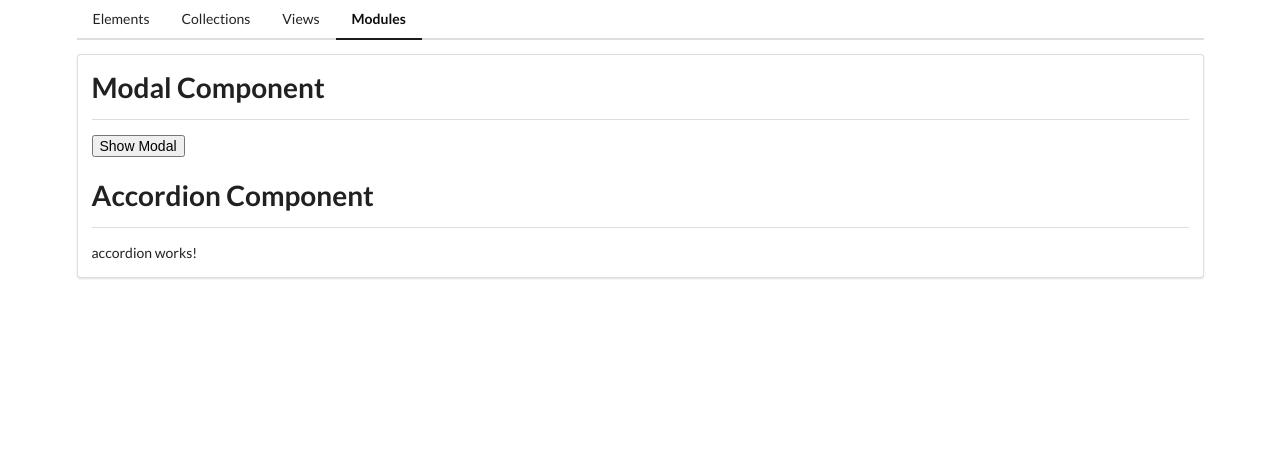
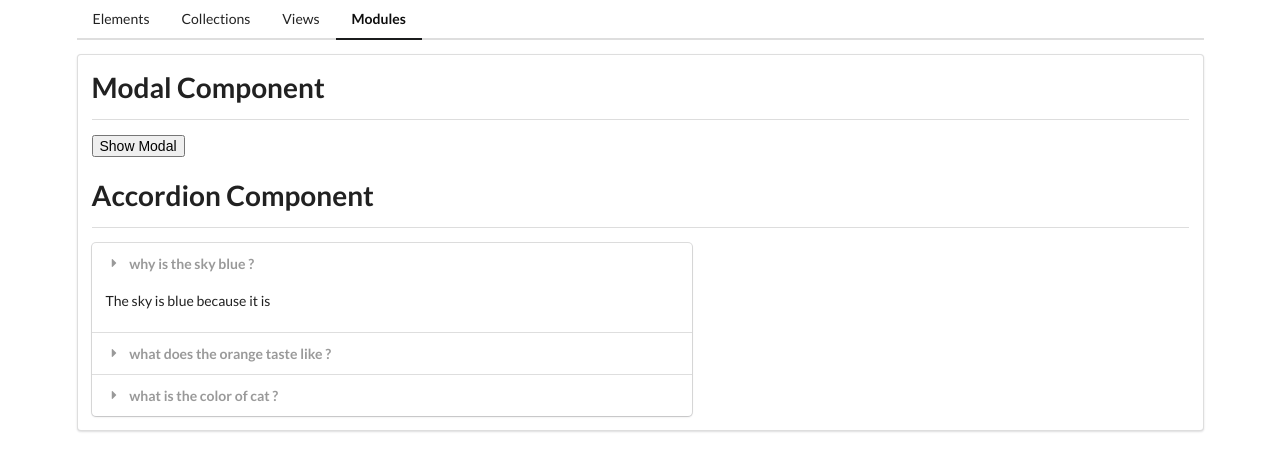
Before and after one commit to sblsreddy/comps, an Angular app: page /mods in a window 1280 px wide. Shown: the top 470 px of the page. Built offline with nearby package versions, Linux system fonts and the light colour scheme.

Commit message:
Implementation of Accordian

```diff
--- a/src/app/mods/accordion/accordion.component.html
+++ b/src/app/mods/accordion/accordion.component.html
@@ -1 +1,12 @@
-<p>accordion works!</p>
+<div class="ui accordion styled">
+    <ng-container *ngFor="let it of items; let i = index">
+        <div class="title" (click)="onClick(i)">
+            <i class="dropdown icon"></i>
+                {{ it.title }}
+        </div>
+
+        <div [ngClass]="{ active : i === openedItemIndex }" class="content">
+            <p> {{it.content}}</p>
+        </div>
+    </ng-container>
+</div>
--- a/src/app/mods/accordion/accordion.component.ts
+++ b/src/app/mods/accordion/accordion.component.ts
@@ -1,4 +1,4 @@
-import { Component, OnInit } from '@angular/core';
+import { Component, OnInit, Input } from '@angular/core';
 
 @Component({
   selector: 'app-accordion',
@@ -6,6 +6,13 @@ import { Component, OnInit } from '@angular/core';
   styleUrls: ['./accordion.component.css']
 })
 export class AccordionComponent implements OnInit {
+    onClick(index: number) {
+      this.openedItemIndex = index;
+    }
+
+  @Input() items:any = [];
+
+  openedItemIndex = 0;
 
   constructor() { }
 
--- a/src/app/mods/mods-home/mods-home.component.html
+++ b/src/app/mods/mods-home/mods-home.component.html
@@ -14,4 +14,4 @@
 
 
 <app-divider>Accordion Component</app-divider>
-<app-accordion></app-accordion>
+<app-accordion [items]="items"></app-accordion>
--- a/src/app/mods/mods-home/mods-home.component.ts
+++ b/src/app/mods/mods-home/mods-home.component.ts
@@ -1,4 +1,6 @@
+import { Content } from '@angular/compiler/src/render3/r3_ast';
 import { Component, OnInit } from '@angular/core';
+import { title } from 'process';
 
 @Component({
   selector: 'app-mods-home',
@@ -6,7 +8,15 @@ import { Component, OnInit } from '@angular/core';
   styleUrls: ['./mods-home.component.css']
 })
 export class ModsHomeComponent implements OnInit {
+
   modalOpen = false;
+
+  items =[
+    { title:'why is the sky blue ?', content : 'The sky is blue because it is'},
+    { title:'what does the orange taste like ?', content : 'An orange taste likes sweet'},
+    { title:'what is the color of cat ?', content : 'The cat is white '},
+  ];
+
   constructor() { }
 
   ngOnInit(): void {
```
